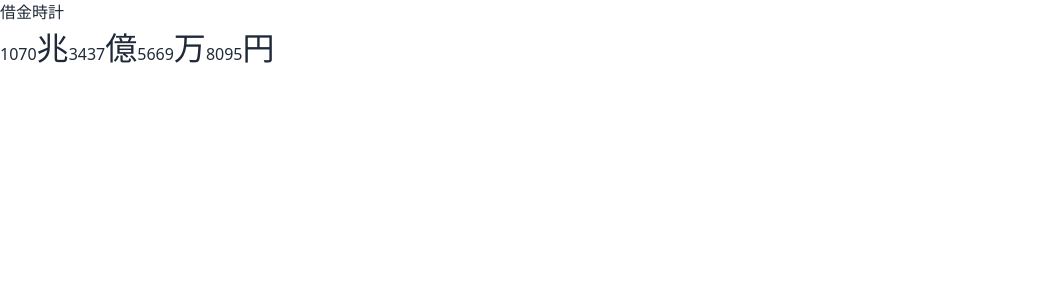
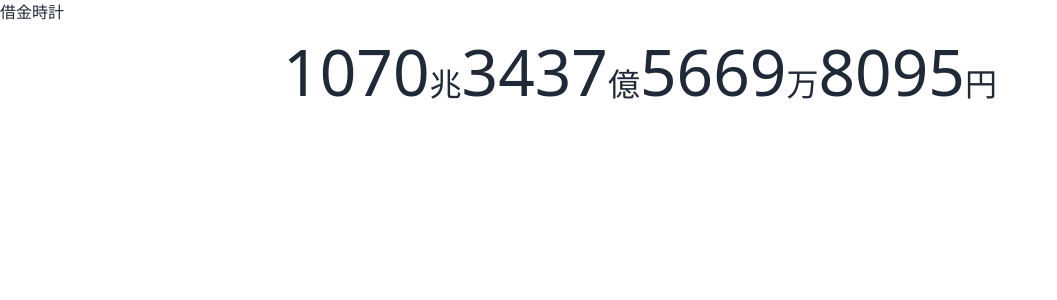
Before and after one commit to nakasyou/debt-clock, a Vue app: page / in a window 1280 px wide. Shown: the top 300 px of the page, without its empty margins (0-1057 px from the left). Built offline with nearby package versions, Linux system fonts and the light colour scheme.

Commit message:
Update DebtCounter.vue

```diff
--- a/src/components/DebtCounter.vue
+++ b/src/components/DebtCounter.vue
@@ -21,7 +21,7 @@ const debtsPre = (debts: number): number[] => {
 <template>
   <div class="units">
     <div v-for="(unit, index) in debtsPre(debts)" :key="index">
-      <span>{{ unit }}</span>
+      <span class="num">{{ unit }}</span>
       <span class="unit">{{ "兆億万円"[index] }}</span>
     </div>
   </div>
@@ -30,7 +30,11 @@ const debtsPre = (debts: number): number[] => {
 .unit{
   font-size: 2em;
 }
+.num{
+  font-size: 4em;
+}
 .units{
   display: flex;
+  justify-content: center;
 }
 </style>
```
